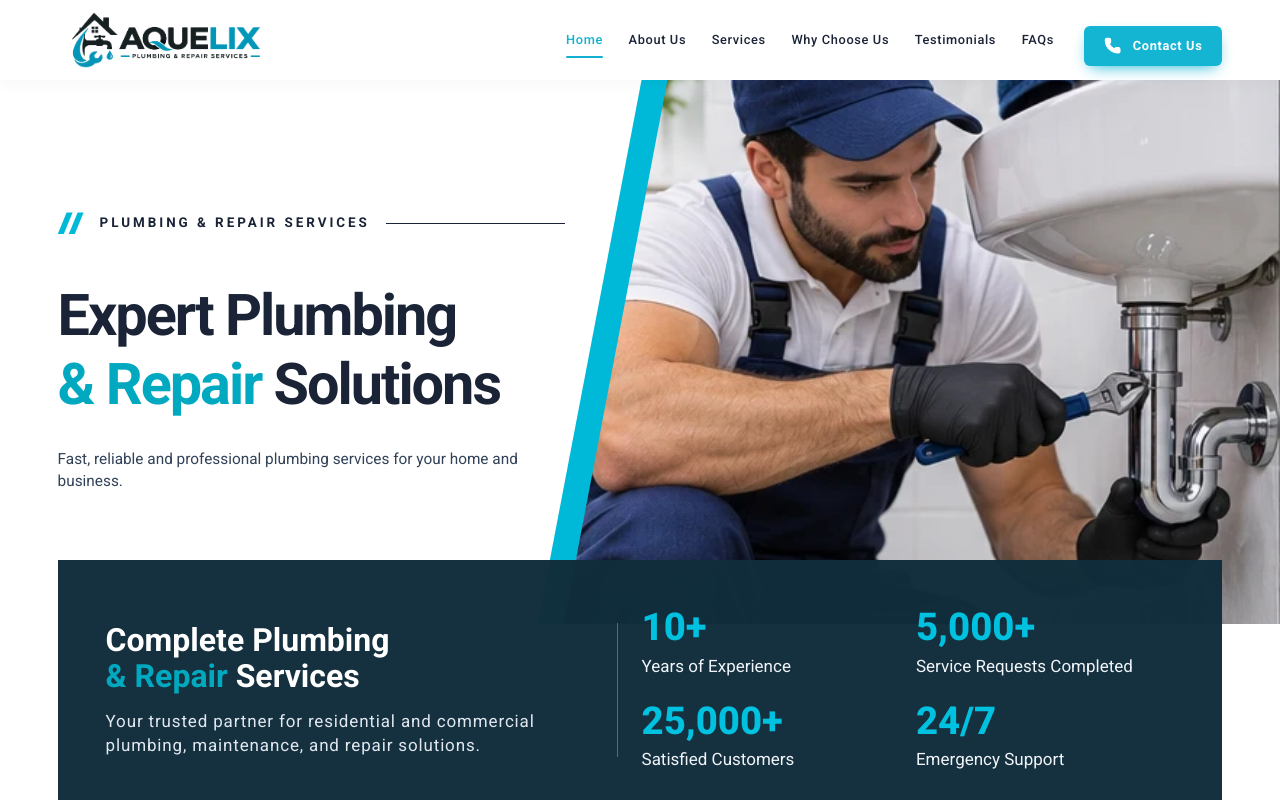
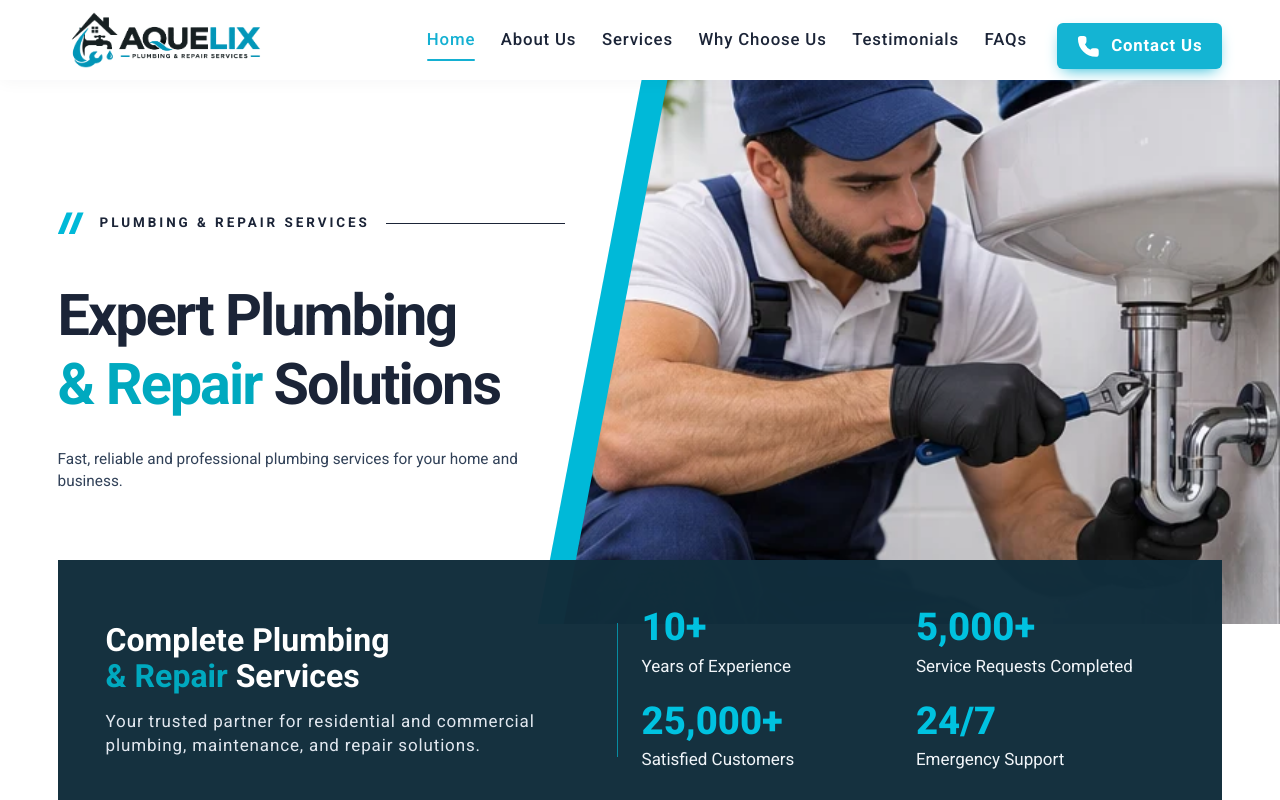
Before and after one commit to mohan-dandriyal/auuelix-plumbing---repair, a Next.js app: page / in a window 1280 px wide. Shown: the top 800 px of the page. Built offline with nearby package versions, Linux system fonts and the light colour scheme.

Commit message:
update navlink size

```diff
--- a/components/common/Header.tsx
+++ b/components/common/Header.tsx
@@ -77,7 +77,7 @@ export default function Header({ content }: { content: HeaderType }) {
     style: { transitionDelay: mounted ? `${250 + i * 70}ms` : "0ms" },
   });
 
-  const textSize = "text-[clamp(0.8rem,1vw,1rem)] font-[500] tracking-wider";
+  const textSize = "text-[clamp(1.05rem,1vw,1rem)] font-[500] tracking-wider";
 
   return (
     <header
--- a/components/sections/Hero.tsx
+++ b/components/sections/Hero.tsx
@@ -195,7 +195,7 @@ export default function Hero() {
       {/* ---------- Stats panel ---------- */}
       <div
         ref={statsRef}
-        className="relative shell mx-auto grid gap-6 bg-[#112d3c]/[.98] p-6 text-white sm:p-10 lg:-mt-16 lg:grid-cols-[.98fr_1.02fr] lg:items-center xl:p-12"
+        className="relative shell mx-auto grid gap-6 bg-[#112d3c]/[.98] p-6 text-white sm:p-10 -mt-16 lg:grid-cols-[.98fr_1.02fr] lg:items-center xl:p-12"
       >
         <div className="lg:border-r lg:border-[#00bdd7]/65 lg:pr-8">
           <div {...rise(0, statsIn)}>
```
